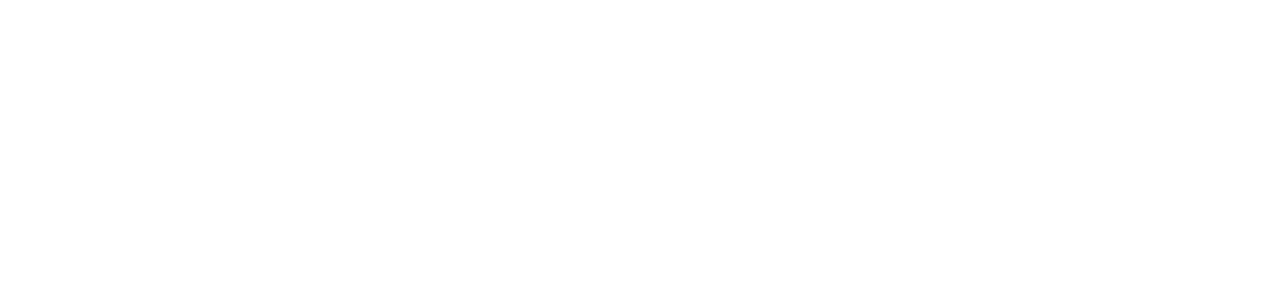
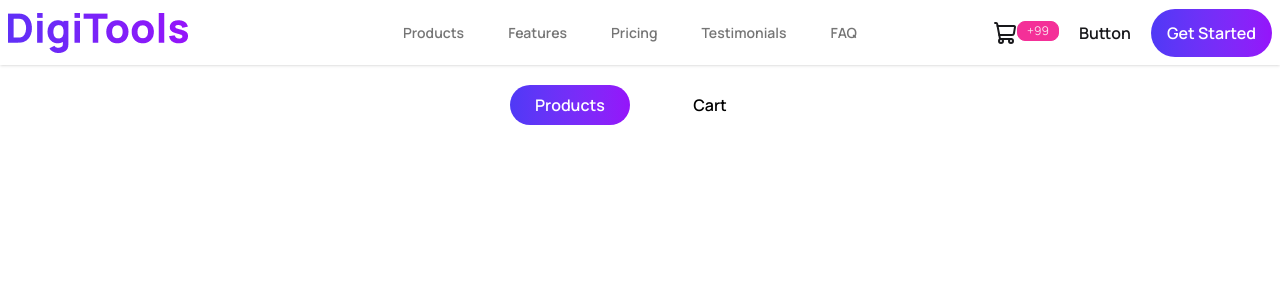
Before and after one commit to mehedi-hasan2006/PH-A06-DigiTools-Platform, a React (Vite) app: page / in a window 1280 px wide. Shown: the top 300 px of the page. Built offline with nearby package versions, Linux system fonts and the light colour scheme.

Commit message:
navbar & button toggle done

```diff
--- a/package.json
+++ b/package.json
@@ -12,6 +12,7 @@
   "dependencies": {
     "@tailwindcss/vite": "^4.2.2",
     "daisyui": "^5.5.19",
+    "lucide-react": "^1.3.0",
     "react": "^19.2.4",
     "react-dom": "^19.2.4",
     "tailwindcss": "^4.2.2"
--- a/src/App.jsx
+++ b/src/App.jsx
@@ -1,13 +1,33 @@
-
+import { useState } from "react";
+import NavBar from "./Components/Navbar/NavBar";
 
 function App() {
-
-
+  const [buttonToggle, setButtonToggle] = useState("product");
+  const handleButton = (item) => {
+    setButtonToggle(item);
+  };
   return (
     <>
+      <NavBar />
 
+      {/* name of each tab group should be unique  linear-to-r from-[#4F39F6] to-[#9514FA]*/}
+      {/* name of each tab group should be unique */}
+      <div className="flex justify-center gap-5 mt-5">
+        <button
+          onClick={() => handleButton("product")}
+          className={`px-3 cursor-pointer py-2 font-semibold w-30  rounded-full  ${buttonToggle === "product" && "bg-linear-to-r from-[#4F39F6] to-[#9514FA] text-white"}`}
+        >
+          Products
+        </button>
+        <button
+          onClick={() => handleButton("cart")}
+          className={`px-3 cursor-pointer py-2 font-semibold w-30 text-black rounded-full ${buttonToggle === "cart" && "text-white bg-linear-to-r from-[#4F39F6] to-[#9514FA]"}`}
+        >
+          Cart{" "}
+        </button>
+      </div>
     </>
-  )
+  );
 }
 
-export default App
+export default App;
--- /dev/null
+++ b/src/Components/LoadingSpiner.jsx
@@ -0,0 +1,9 @@
+
+
+export default function LoadingSpiner() {
+  return (
+    <div>
+      <span className="loading loading-dots loading-xl"></span>
+    </div>
+  );
+}
--- /dev/null
+++ b/src/Components/Navbar/NavBar.jsx
@@ -0,0 +1,95 @@
+import { ShoppingCart } from "lucide-react";
+import Logo from "../../assets/DigiTools.png";
+
+const navbar = [
+  {
+    id: 1,
+    name: "Products",
+    path: "/products",
+  },
+  {
+    id: 2,
+    name: "Features",
+    path: "/features",
+  },
+  {
+    id: 3,
+    name: "Pricing",
+    path: "/pricing",
+  },
+  {
+    id: 4,
+    name: "Testimonials",
+    path: "/testimonials",
+  },
+  {
+    id: 5,
+    name: "FAQ",
+    path: "/faq",
+  },
+];
+
+const navLinks = navbar.map((nav) => (
+  <li className="mr-5" key={nav.id}>
+    <a
+      className="text-[#13131395] dark:text-white font-semibold hover:text-black hover:bg-transparent dark:hover:text-white"
+      href={nav.path}
+    >
+      {nav.name}
+    </a>
+  </li>
+));
+
+function NavBar() {
+  return (
+    <div className=" shadow-sm">
+      <div className="navbar bg-base-100 mx-auto container">
+        <div className="navbar-start">
+          <div className="dropdown">
+            <div tabIndex={0} role="button" className="btn btn-ghost lg:hidden">
+              <svg
+                xmlns="http://www.w3.org/2000/svg"
+                className="h-5 w-5"
+                fill="none"
+                viewBox="0 0 24 24"
+                stroke="currentColor"
+              >
+                {" "}
+                <path
+                  strokeLinecap="round"
+                  strokeLinejoin="round"
+                  strokeWidth="2"
+                  d="M4 6h16M4 12h8m-8 6h16"
+                />{" "}
+              </svg>
+            </div>
+            <ul
+              tabIndex="-1"
+              className="menu menu-sm dropdown-content bg-base-100 rounded-box z-1 mt-3 w-52 p-2 shadow"
+            >
+                {navLinks}
+            </ul>
+          </div>
+          <img src={Logo} alt="" />
+        </div>
+        <div className="navbar-center hidden lg:flex">
+          <ul className="menu menu-horizontal px-1">
+            {navLinks}
+          </ul>
+        </div>
+        <div className="navbar-end gap-5">
+          <button className="flex">
+            <ShoppingCart />
+            <div className="badge badge-sm badge-secondary">+99</div>
+          </button>
+          <a className=" font-semibold cursor-pointer">Button</a>
+          <button className="bg-linear-to-r from-[#4F39F6] to-[#9514FA]  rounded-full px-4 py-3 font-semibold cursor-pointer text-white">
+            Get Started
+          </button>
+        </div>
+      </div>
+    </div>
+  );
+}
+
+export default NavBar;
--- a/src/index.css
+++ b/src/index.css
@@ -1,2 +1,8 @@
+@import url('https://fonts.googleapis.com/css2?family=Manrope:wght@200..800&display=swap');
 @import "tailwindcss";
 @plugin "daisyui";
+
+
+* {
+    font-family: "Manrope", sans-serif;
+}
```
Also changed, not shown: src/assets/DigiTools.png (added), 1 other file (tests, documents, lock files or other folders).
